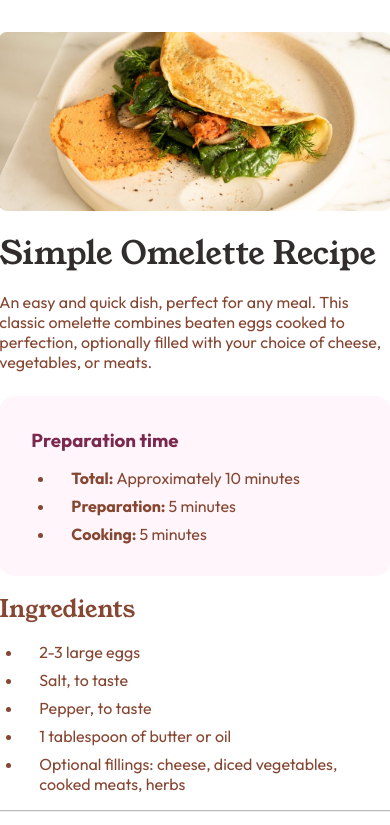
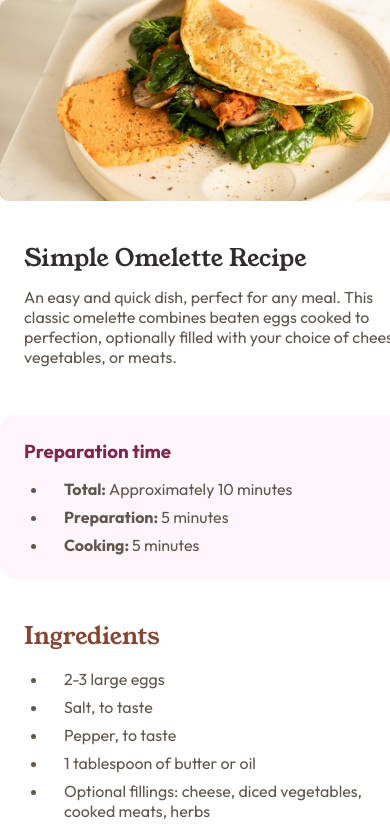
Before and after one commit to salilphadnis/recipe-page, a plain HTML site: page index.html in a window 390 px wide. Shown: the top 825 px of the page. Drawn offline with Linux system fonts and the light colour scheme.

Commit message:
Fixed for mobile screens

```diff
--- a/index.html
+++ b/index.html
@@ -20,12 +20,14 @@
 
   <img class="title-image" src="assets/images/image-omelette.jpeg" alt="image-omelette">
 
-  <h1 class="main-heading">Simple Omelette Recipe</h1>
+  <section>
+    <h1 class="main-heading">Simple Omelette Recipe</h1>
 
-  <p>
-  An easy and quick dish, perfect for any meal. This classic omelette combines beaten eggs cooked
-  to perfection, optionally filled with your choice of cheese, vegetables, or meats.
-  </p>
+    <p>
+    An easy and quick dish, perfect for any meal. This classic omelette combines beaten eggs cooked
+    to perfection, optionally filled with your choice of cheese, vegetables, or meats.
+    </p>
+  </section>
 
   <section class="prep-time">
     <h3>Preparation time</h3>
@@ -103,10 +105,12 @@
 
 </div>
 
+<!--
   <div class="attribution">
     Challenge by <a href="https://www.frontendmentor.io?ref=challenge" target="_blank">Frontend Mentor</a>.
     Coded by <a href="#">Your Name Here</a>.
   </div>
+-->
 
 </body>
 </html>
--- a/style.css
+++ b/style.css
@@ -14,15 +14,23 @@
       align-items: center;
       font-family: "Outfit", serif;
       font-size: 16px;
-      color: hsl(14, 45%, 36%);
+      color: hsl(30, 10%, 34%);
     }
 
     /*container for all the recipe items*/
     .container {
-      max-width: 43em;
+      max-width: 750px;
+      margin-inline: auto;
       background-color: white;
-      padding: 2em;
       border-radius: 1em;
+    }
+
+    .container section {
+      padding: 1.5rem;
+    }
+
+    section {
+      padding: 1.5rem;
     }
 
     /*Name of each step in the pre-time and the instructions grid, make it bold */
@@ -32,7 +40,7 @@
 
     /*Make top image fit in the div*/
     .title-image {
-      width: 100%;
+      max-width: 100%;
       border-radius: 0.5em;
     }
 
@@ -46,11 +54,20 @@
     }
 
     /*Preparation time heading has a special color */
-    .prep-time > h3 {
+    .prep-time h3 {
       color: hsl(332, 51%, 32%);
     }
 
-    /*Put some space at the top and bottom of the recipe title
+
+    /* The main title and the headings of each section have a different font from the rest of the body */
+    .main-heading,
+    .section-heading {
+      font-family: "Young Serif", serif;
+      font-weight: 400;
+      color: hsl(14, 45%, 36%);
+    }
+
+        /*Put some space at the top and bottom of the recipe title
     Also, the recipe title has a special color*/
     .main-heading {
       margin-top: 0.5em;
@@ -58,12 +75,6 @@
       color: hsl(24, 5%, 18%);
     }
 
-    /* The main title and the headings of each section have a different font from the rest of the body */
-    .main-heading,
-    .section-heading {
-      font-family: "Young Serif", serif;
-      font-weight: 400;
-    }
 
     /* Put some space at the top and bottom of each list in the sections */
     .prep-time-list,
@@ -88,9 +99,9 @@
     }
 
     /*Give each list item space at the top to space them apart */
-    .prep-time-list >li,
-    .ingredients-list >li,
-    .instructions-list >li     {
+    .prep-time-list li,
+    .ingredients-list li,
+    .instructions-list li {
       margin-top: 0.5em;
     }
 
@@ -112,6 +123,7 @@
       font-weight: bold;
       margin-left: 5em;
       text-align: left;
+      color: hsl(14, 45%, 36%);
     }
 
     /*Name of the nutrition item. Give it some width so that the numeric value to the right can be all aligned to each other*/
@@ -131,5 +143,14 @@ li p {
   margin-left: 1em;
 }
 
+@media (min-width: 800px) {
+  .container {
+    padding: 2em;
+    margin-top: 7em;
+    margin-bottom: 7em;
+  }
+
+}
+
 .attribution { font-size: 11px; text-align: center; margin-top: 5em; margin-bottom: 5em}
 .attribution a { color: hsl(228, 45%, 44%); }
```
